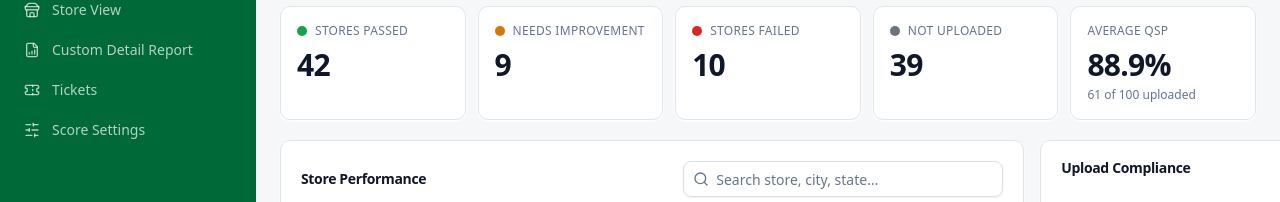
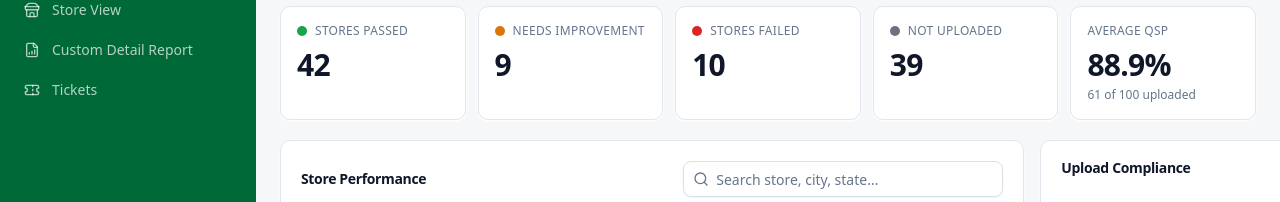
Before and after one commit to Stray26/Wegmans-floorcare-reporting, a React (Vite) app: page /portfolio in a window 1280 px wide. Shown: the part 155-357 px from the top of the page. Built offline with nearby package versions, Linux system fonts and the light colour scheme.

Commit message:
Sidebar: group Score Settings + Report Emails under admin-only Admin section; guard /settings/scores

```diff
--- a/src/App.tsx
+++ b/src/App.tsx
@@ -91,7 +91,14 @@ export default function App() {
         <Route path="/my-store" element={<StoreManagerDashboard />} />
         <Route path="/report" element={<CustomDetailReport />} />
         <Route path="/tickets" element={<TicketsPage />} />
-        <Route path="/settings/scores" element={<ScoreSettings />} />
+        <Route
+          path="/settings/scores"
+          element={
+            <RequireAdmin>
+              <ScoreSettings />
+            </RequireAdmin>
+          }
+        />
         <Route
           path="/settings/reports"
           element={
--- a/src/components/layout/Sidebar.tsx
+++ b/src/components/layout/Sidebar.tsx
@@ -44,8 +44,6 @@ interface NavItem {
   icon: React.ReactNode;
   /** show only for these access modes */
   modes?: ("portfolio" | "group" | "store")[];
-  /** show only to report admins */
-  adminOnly?: boolean;
 }
 
 const NAV: NavItem[] = [
@@ -68,29 +66,43 @@ const NAV: NavItem[] = [
     icon: <FileBarChart className="h-4 w-4" />,
   },
   { to: "/tickets", label: "Tickets", icon: <Ticket className="h-4 w-4" /> },
+];
+
+/**
+ * Admin section. Grouped under an "Admin" heading and shown only to report
+ * admins (the email allowlist; see useAuth().user.isAdmin). Score Settings was
+ * moved here 2026-06-16 (previously visible to all portfolio/group users). Both
+ * routes are also guarded by RequireAdmin in App.tsx, so hiding the nav link is
+ * not the only gate.
+ */
+const ADMIN_NAV: NavItem[] = [
   {
     to: "/settings/scores",
     label: "Score Settings",
     icon: <SlidersHorizontal className="h-4 w-4" />,
-    modes: ["portfolio", "group"],
   },
   {
     to: "/settings/reports",
     label: "Report Emails",
     icon: <Mail className="h-4 w-4" />,
-    adminOnly: true,
   },
 ];
+
+/** Shared NavLink class for sidebar links (active vs. idle states). */
+const navLinkClass = ({ isActive }: { isActive: boolean }) =>
+  cn(
+    "flex items-center gap-3 rounded-md px-3 py-2 text-sm font-medium transition-colors",
+    isActive
+      ? "bg-white/10 text-white"
+      : "text-white/70 hover:bg-white/5 hover:text-white"
+  );
 
 export function Sidebar() {
   const { accessMode } = useSmartInspectPermissions();
   const { user, logout } = useAuth();
   const navigate = useNavigate();
-  const items = NAV.filter(
-    (n) =>
-      (!n.modes || n.modes.includes(accessMode)) &&
-      (!n.adminOnly || user?.isAdmin)
-  );
+  const items = NAV.filter((n) => !n.modes || n.modes.includes(accessMode));
+  const adminItems = user?.isAdmin ? ADMIN_NAV : [];
 
   async function onSignOut() {
     await logout();
@@ -106,22 +118,25 @@ export function Sidebar() {
 
       <nav className="flex-1 space-y-1 px-3 py-2">
         {items.map((item) => (
-          <NavLink
-            key={item.to}
-            to={item.to}
-            className={({ isActive }) =>
-              cn(
-                "flex items-center gap-3 rounded-md px-3 py-2 text-sm font-medium transition-colors",
-                isActive
-                  ? "bg-white/10 text-white"
-                  : "text-white/70 hover:bg-white/5 hover:text-white"
-              )
-            }
-          >
+          <NavLink key={item.to} to={item.to} className={navLinkClass}>
             {item.icon}
             {item.label}
           </NavLink>
         ))}
+
+        {adminItems.length > 0 && (
+          <>
+            <p className="px-3 pb-1 pt-5 text-[11px] font-semibold uppercase tracking-wider text-white/40">
+              Admin
+            </p>
+            {adminItems.map((item) => (
+              <NavLink key={item.to} to={item.to} className={navLinkClass}>
+                {item.icon}
+                {item.label}
+              </NavLink>
+            ))}
+          </>
+        )}
       </nav>
 
       <div className="border-t border-white/10 px-3 py-3">
```
